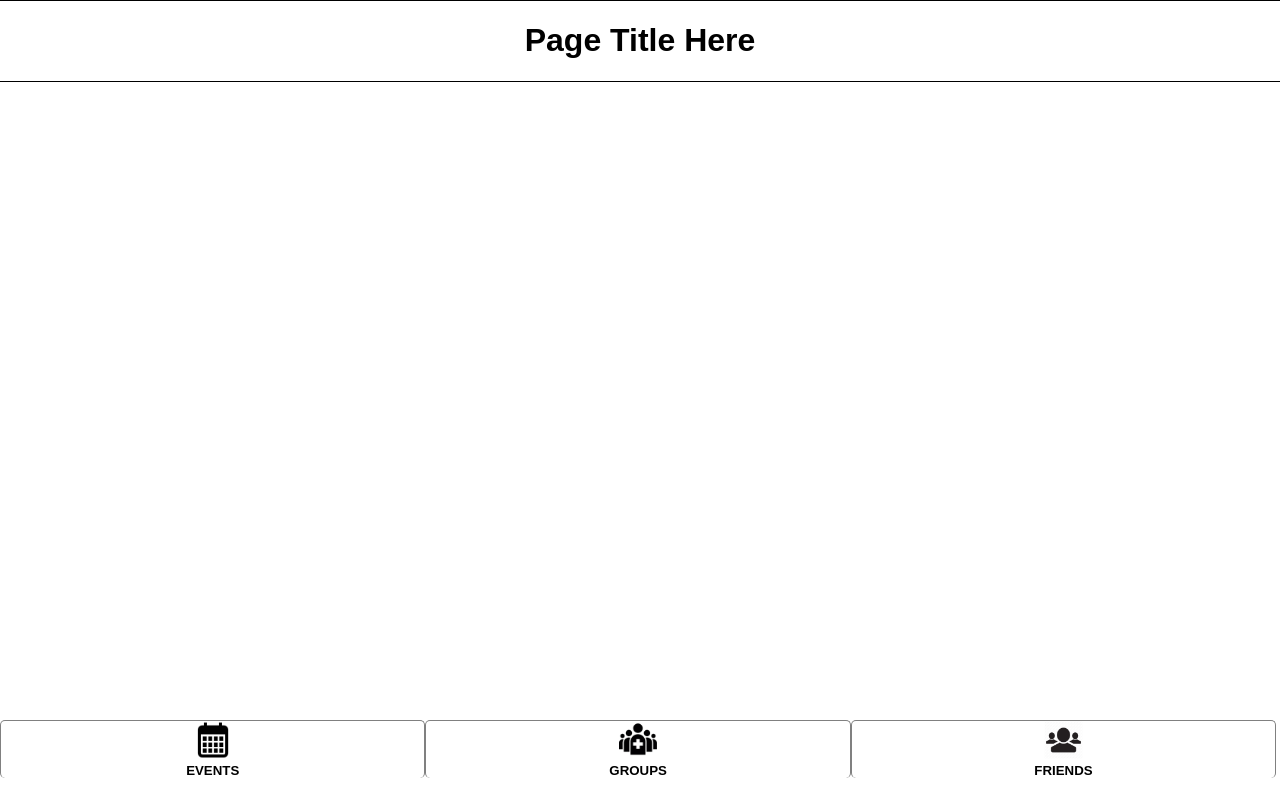
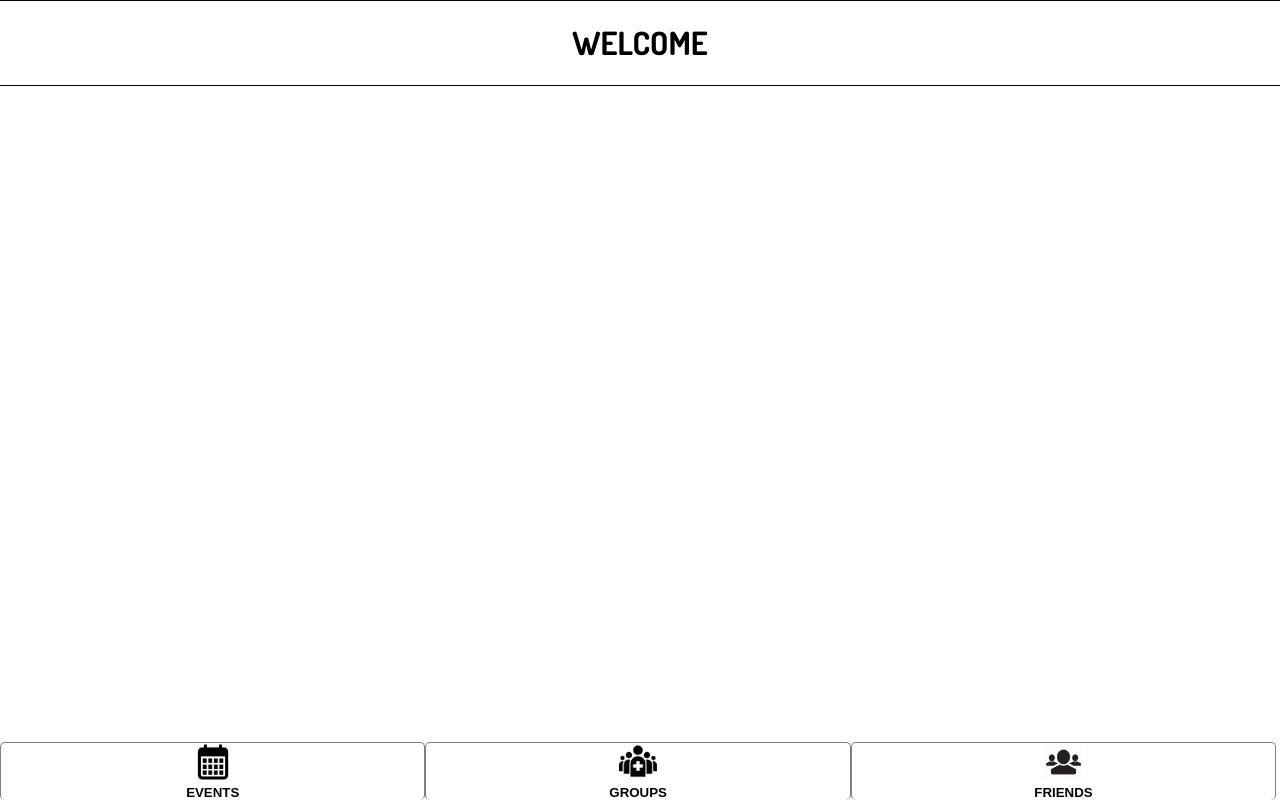
Before and after one commit to TylerM2112/middlewhere, a React (Create React App) app: page / in a window 1280 px wide. Built offline with nearby package versions, Linux system fonts and the light colour scheme.

Commit message:
started component file structure

```diff
--- a/src/App.js
+++ b/src/App.js
@@ -9,7 +9,7 @@ class App extends Component {
   render() {
     return (
      <div>
-       <Header TitleOfPage={"Page Title Here"}/>
+       <Header TitleOfPage={"WELCOME"}/>
        <NavBar/>
      </div>
     );
--- a/src/components/Header/header.css
+++ b/src/components/Header/header.css
@@ -2,4 +2,5 @@
     border-top: 1px solid black;
     border-bottom: 1px solid black;
     text-align: center;
+    font-family: 'Dosis', sans-serif;
 }
--- a/src/components/NavBar/navbar.css
+++ b/src/components/NavBar/navbar.css
@@ -2,11 +2,10 @@
     /* border: 2px solid red; */
     display: flex;
     flex-direction: row;
-    position: fixed;
+    position: absolute;
     width: 99.7%;
-    top: 90%;
+    bottom: 0;
 }
-
 .nav_Link_Li    {
     background-color: white;
     display: inline-block;
```
Also changed, not shown: src/components/Events/Events.js (added), src/components/Events/NewEvents.js (added), src/components/Events/event.css (added).
